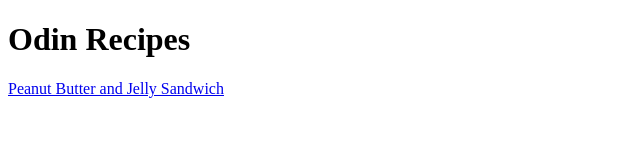
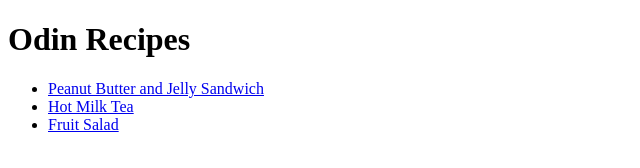
Before and after one commit to maywu4/odin-recipes, a plain HTML site: page index.html in a window 1280 px wide. Shown: the whole page, without its empty margins (0-640 px from the left). Drawn offline with Linux system fonts and the light colour scheme.

Commit message:
Add index.html

```diff
--- a/index.html
+++ b/index.html
@@ -7,7 +7,11 @@
 
     <body>
         <h1>Odin Recipes</h1>
-        <a href="pb-and-j.html">Peanut Butter and Jelly Sandwich</a>
+        <ul>
+            <li><a href="pb-and-j.html">Peanut Butter and Jelly Sandwich</a></li>
+            <li><a href="hot-milk-tea.html">Hot Milk Tea</a></li>
+            <li><a href="fruit-salad.html">Fruit Salad</a></li>
+        </ul>
     </body>
 
 
```
Also changed, not shown: 1 other file.
